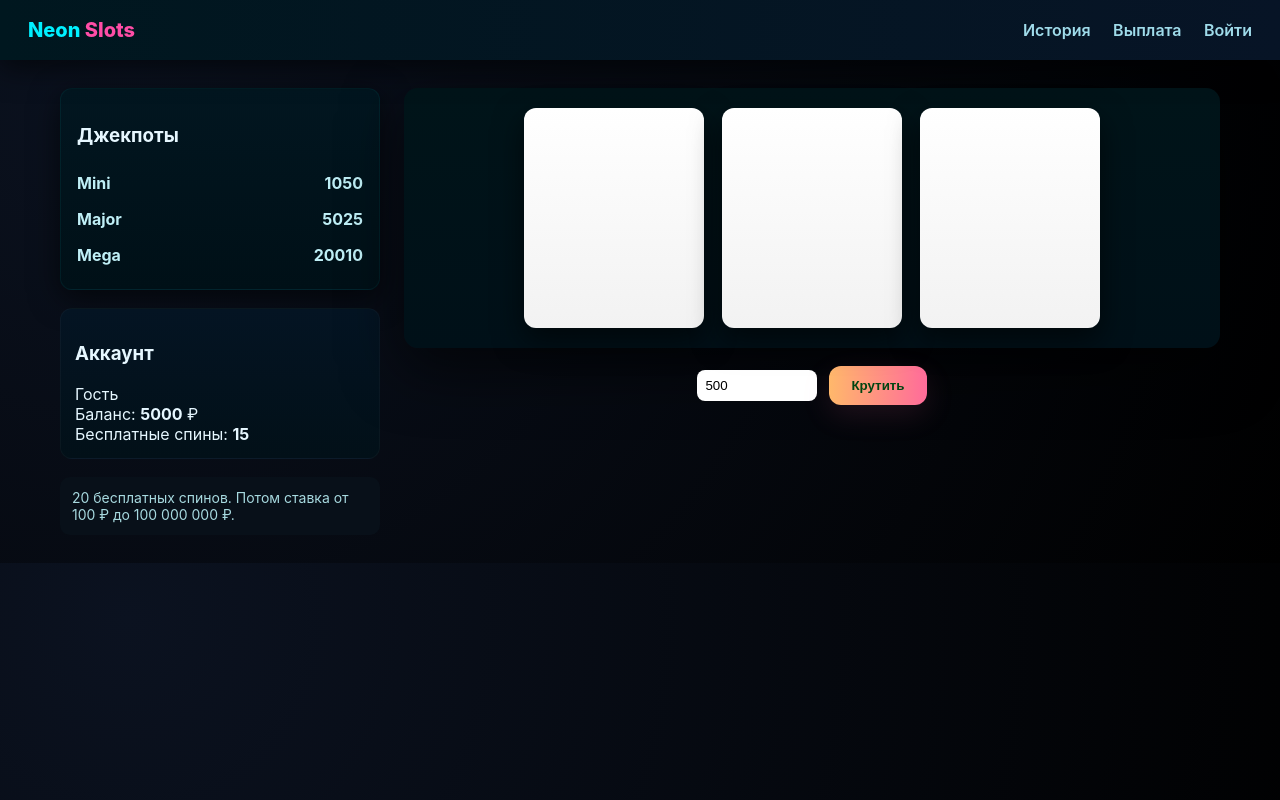
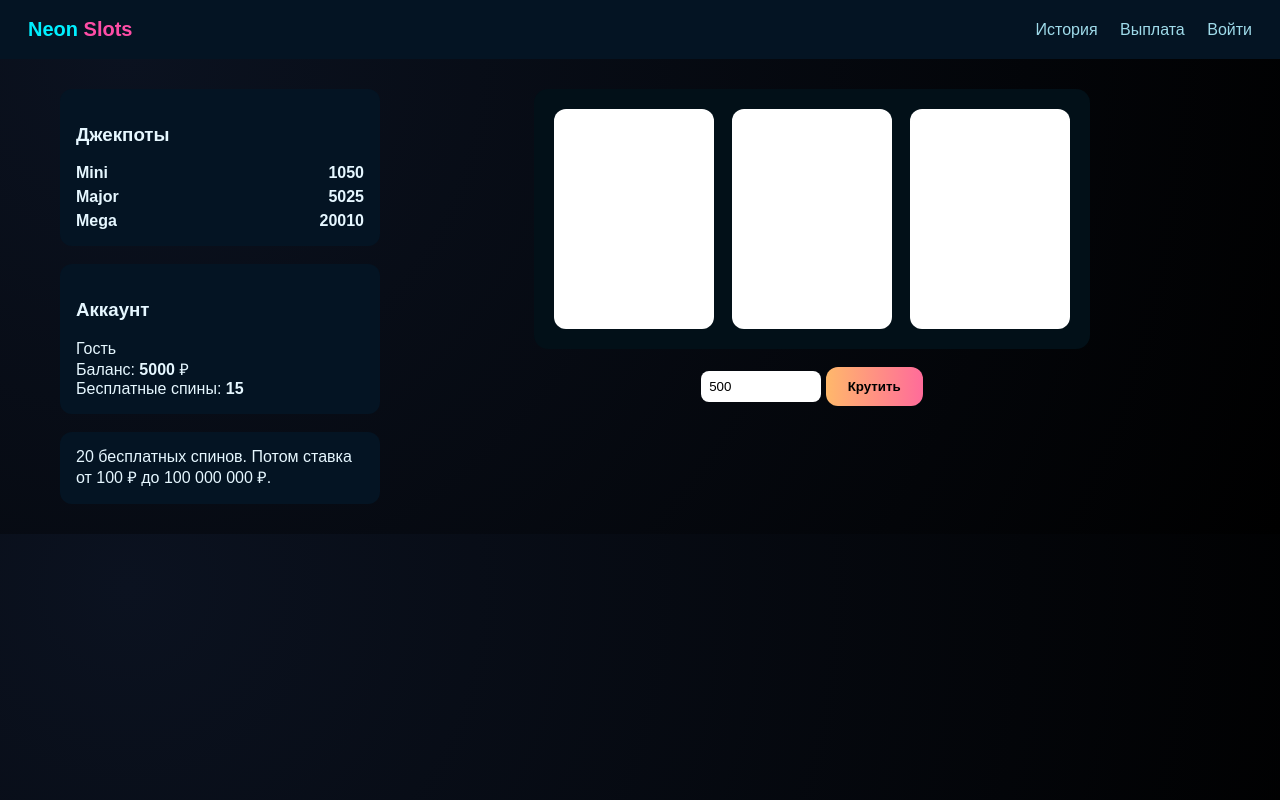
Before and after one commit to kartowkinpersonal-lab/casino-site123, a plain HTML site: page index.html in a window 1280 px wide. Drawn offline with Linux system fonts and the light colour scheme.

Commit message:
Update styles.css

```diff
--- a/styles.css
+++ b/styles.css
@@ -1,37 +1,121 @@
 :root{
---bg:#070607; --panel:#081019; --neon:#00f0ff; --accent:#ff4da6; --glass: rgba(255,255,255,0.04);
+--bg:#070607;
+--panel:#081019;
+--neon:#00f0ff;
+--accent:#ff4da6;
 }
+
 *{box-sizing:border-box}
-body{margin:0;background:radial-gradient(circle at 10% 10%, #0b1220, #000), linear-gradient(180deg,#021018,#000);color:#e6f7ff;font-family:Inter,Arial,Helvetica,sans-serif}
-.site-header{display:flex;justify-content:space-between;align-items:center;padding:18px 28px;background:linear-gradient(90deg,#00171f,#071426);box-shadow:0 8px 30px rgba(0,0,0,.6);position:sticky;top:0;z-index:10}
-.brand{font-weight:800;font-size:20px;color:var(--neon)} .brand span{color:var(--accent)}
-.top-nav a{color:#9fdbea;margin-left:18px;text-decoration:none;font-weight:600}
-.main{display:flex;gap:24px;max-width:1200px;margin:28px auto;padding:0 20px}
-.left-panel{width:320px;display:flex;flex-direction:column;gap:18px}
-.jackpots{background:linear-gradient(180deg,#021620,#001017);padding:16px;border-radius:12px;border:1px solid rgba(0,255,255,0.06);box-shadow:0 8px 30px rgba(0,0,0,.6)}
-.jp-row{display:flex;justify-content:space-between;padding:8px 0;color:#bfeff6;font-weight:700}
-.account-card{background:linear-gradient(180deg,#041423,#021018);padding:14px;border-radius:12px;border:1px solid rgba(255,255,255,0.03)}
-.acct-actions{display:flex;gap:8px;margin-top:8px}
-.btn{padding:8px 12px;border-radius:8px;border:none;cursor:pointer;background:var(--neon);color:#021;}
-.btn.ghost{background:transparent;border:1px solid rgba(255,255,255,0.06);color:#9fdbea}
-.rules{background:var(--panel);padding:12px;border-radius:10px;color:#a7d9df;font-size:14px}
-.game-area{flex:1;display:flex;flex-direction:column;gap:18px;align-items:center}
-.reel-area{display:flex;gap:18px;align-items:center;justify-content:center;padding:20px;border-radius:14px;background:linear-gradient(180deg,#001419,#001018);box-shadow:0 20px 60px rgba(0,0,0,.6);min-height:260px;width:100%}
-.reel{width:180px;height:220px;background:linear-gradient(180deg,#fff,#f2f2f2);border-radius:12px;display:flex;flex-direction:column;align-items:center;justify-content:flex-start;overflow:hidden;position:relative;box-shadow:0 12px 30px rgba(0,0,0,.6)}
-.strip{position:absolute;top:0;left:0;right:0}
-.sym{height:72px;display:flex;align-items:center;justify-content:center;font-size:38px;font-weight:800;border-bottom:1px solid rgba(0,0,0,0.06);background:linear-gradient(180deg,#ffffff,#f3f6ff);}
-.controls{width:100%;display:flex;flex-direction:column;align-items:center;gap:10px}
-.bet-row{display:flex;gap:12px;align-items:center}
-input[type=number]{padding:8px;border-radius:8px;border:none;width:120px}
-.spin{padding:12px 22px;border-radius:12px;background:linear-gradient(90deg,#ffb86b,#ff6b9a);border:none;color:#041;font-weight:800;cursor:pointer;box-shadow:0 10px 30px rgba(255,107,160,0.12)}
-.result{min-height:28px;color:#bff7e6;font-weight:700}
-.modal{position:fixed;inset:0;display:flex;align-items:center;justify-content:center;background:rgba(0,0,0,0.6)}
-.modal.hidden{display:none}
-.modal-card{background:linear-gradient(180deg,#fff,#f4fbff);padding:20px;border-radius:12px;color:#042;min-width:300px;max-width:420px;box-shadow:0 20px 60px rgba(0,0,0,.6)}
-.modal-card input{width:100%;padding:10px;margin:8px 0;border-radius:8px;border:1px solid #e6eef8}
-.modal-actions{display:flex;gap:8px}
-.divider{text-align:center;color:#6b7280;margin:8px 0}
-.tg-float{position:fixed;right:20px;bottom:20px;background:linear-gradient(90deg,#1da1f2,#1296db);padding:10px;border-radius:50%;box-shadow:0 8px 30px rgba(18,150,219,0.3);display:flex;align-items:center;justify-content:center}
-.tg-float img{width:44px;height:44px}
-.history-list{max-width:900px;margin:12px auto;padding:10px}
-@media(max-width:900px){.main{flex-direction:column;padding:12px}.left-panel{width:100%}}
+
+body{
+margin:0;
+background:radial-gradient(circle at 10% 10%, #0b1220, #000);
+color:#e6f7ff;
+font-family:Arial,Helvetica,sans-serif;
+}
+
+.site-header{
+display:flex;
+justify-content:space-between;
+align-items:center;
+padding:18px 28px;
+background:#041423;
+}
+
+.brand{font-weight:800;font-size:20px;color:var(--neon)}
+.brand span{color:var(--accent)}
+
+.top-nav a{
+color:#9fdbea;
+margin-left:18px;
+text-decoration:none;
+}
+
+.main{
+display:flex;
+gap:24px;
+max-width:1200px;
+margin:30px auto;
+padding:0 20px;
+}
+
+.left-panel{
+width:320px;
+display:flex;
+flex-direction:column;
+gap:18px;
+}
+
+.jackpots,.account-card,.rules{
+background:#041423;
+padding:16px;
+border-radius:12px;
+}
+
+.jp-row{
+display:flex;
+justify-content:space-between;
+margin-top:6px;
+font-weight:700;
+}
+
+.game-area{
+flex:1;
+display:flex;
+flex-direction:column;
+align-items:center;
+gap:18px;
+}
+
+.reel-area{
+display:flex;
+gap:18px;
+padding:20px;
+background:#021018;
+border-radius:14px;
+}
+
+.reel{
+width:160px;
+height:220px;
+background:#fff;
+border-radius:12px;
+overflow:hidden;
+position:relative;
+}
+
+.strip{
+position:absolute;
+top:0;
+left:0;
+right:0;
+}
+
+.sym{
+height:72px;
+display:flex;
+align-items:center;
+justify-content:center;
+font-size:40px;
+border-bottom:1px solid #ddd;
+}
+
+.controls{text-align:center}
+
+input{
+padding:8px;
+border-radius:8px;
+border:none;
+width:120px;
+}
+
+.spin{
+padding:12px 22px;
+border-radius:12px;
+border:none;
+font-weight:800;
+cursor:pointer;
+background:linear-gradient(90deg,#ffb86b,#ff6b9a);
+}
+
+.result{margin-top:10px;font-weight:700}
```
